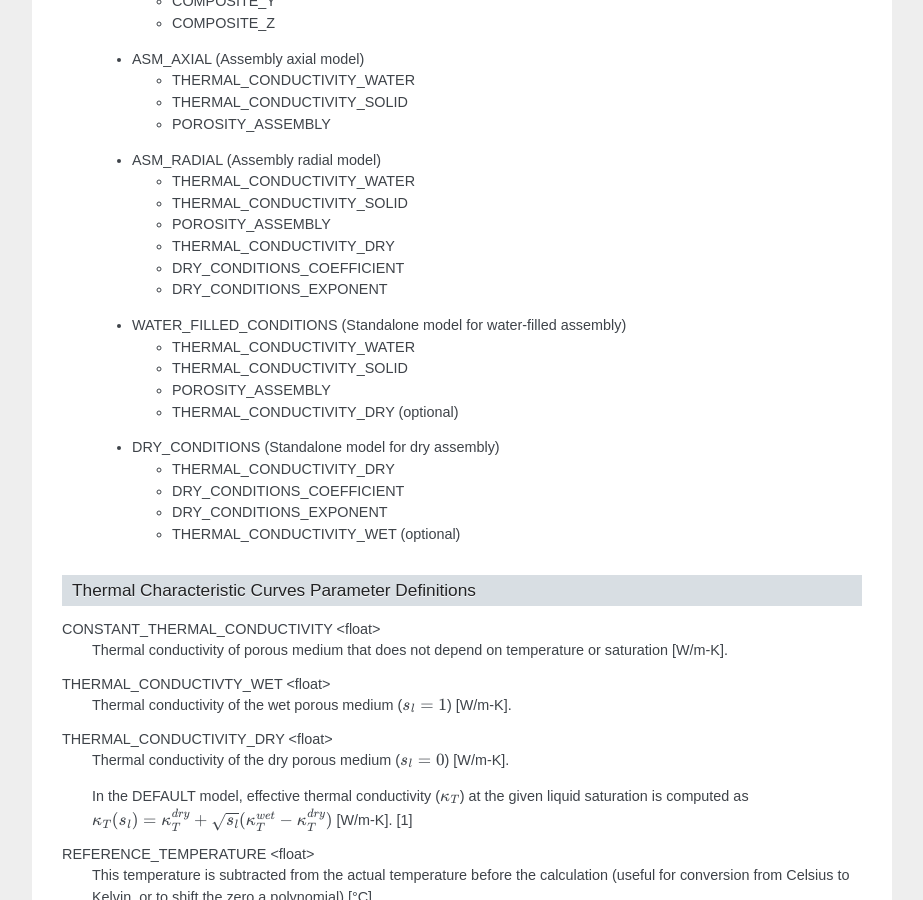
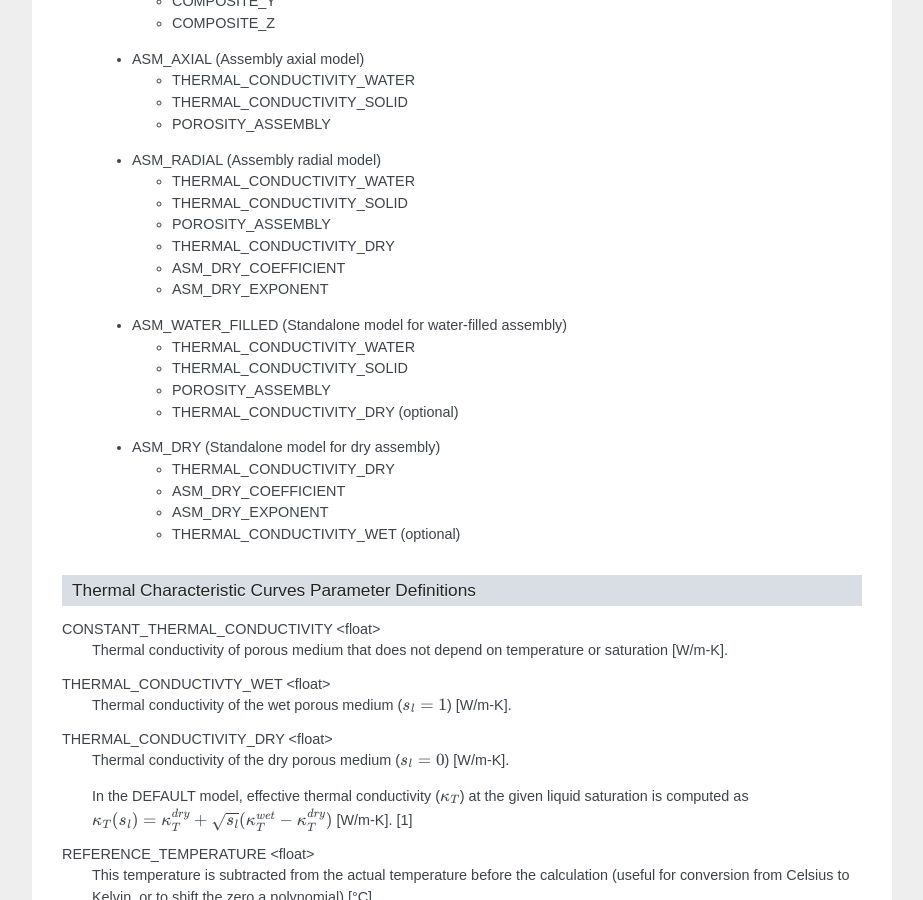
Before and after one commit to Miracloon/pflotran-documentation, a Sphinx documentation site: the page built from source/user_guide/cards/subsurface/characteristic_curves_thermal_card.rst, in a window 1280 px wide and 900 px high, scrolled down 1218 px. Shown: the whole window, without its empty margins (318-1241 px from the left). Built offline with Sphinx 7.4.7, drawn with Linux system fonts in a browser that asks for light colours; some of the changed text lies outside the part shown.

Commit message:
Renamed WATER_FILLED_CONDITIONS to ASM_WATER_FILLED and DRY_CONDITIONS to ASM_DRY. Renamed input keywords for dry temperature coefficient and exponent to ASM_DRY_COEFFICIENT and ASM_DRY_EXPONENT.

```diff
--- a/source/user_guide/cards/subsurface/characteristic_curves_thermal_card.rst
+++ b/source/user_guide/cards/subsurface/characteristic_curves_thermal_card.rst
@@ -90,12 +90,12 @@ THERMAL_CONDUCTIVITY_FUNCTION <string>
     + THERMAL_CONDUCTIVITY_SOLID
     + POROSITY_ASSEMBLY
     + THERMAL_CONDUCTIVITY_DRY
-    + DRY_CONDITIONS_COEFFICIENT
-    + DRY_CONDITIONS_EXPONENT
+    + ASM_DRY_COEFFICIENT
+    + ASM_DRY_EXPONENT
 
   .. _tcc-assembly-water-input:
 
-  * WATER_FILLED_CONDITIONS (Standalone model for water-filled assembly)
+  * ASM_WATER_FILLED (Standalone model for water-filled assembly)
 
     + THERMAL_CONDUCTIVITY_WATER
     + THERMAL_CONDUCTIVITY_SOLID
@@ -104,11 +104,11 @@ THERMAL_CONDUCTIVITY_FUNCTION <string>
 
   .. _tcc-assembly-dry-input:
 
-  * DRY_CONDITIONS (Standalone model for dry assembly)
+  * ASM_DRY (Standalone model for dry assembly)
 
     + THERMAL_CONDUCTIVITY_DRY
-    + DRY_CONDITIONS_COEFFICIENT
-    + DRY_CONDITIONS_EXPONENT
+    + ASM_DRY_COEFFICIENT
+    + ASM_DRY_EXPONENT
     + THERMAL_CONDUCTIVITY_WET (optional)
 
 .. _tcc-parameter-definitions:
@@ -201,11 +201,11 @@ Models are available to describe the conduction of heat in spent nuclear fuel as
 The radial model (`ASM_RADIAL <tcc-assembly-radial-input_>`_) takes the form of the DEFAULT curve, albeit with a temperature-dependent dry component and a special wet component: :math:`\kappa_{radial}(s_l,T)=\kappa_{d}(T)+[\kappa_{w}^{\prime}-\kappa_{d}(T)\sqrt{s_{l}}]` [W/m-K].
 
 The dry thermal conductivity of the radial model takes the form of a power law with temperature: :math:`\kappa_{d}(T)=\kappa_{d}^{0}+\alpha T^{\beta}` [W/m-K] for :math:`T\ge\:0 °C`.[6]
-  * This model can be used on its own with the `DRY_CONDITIONS <tcc-assembly-dry-input_>`_ function.
+  * This model can be used on its own with the `ASM_DRY <tcc-assembly-dry-input_>`_ function.
   * A constant :math:`\kappa_{w}` may be specified to use the saturation dependence of the `DEFAULT <tcc-default-input_>`_ model.
 
 The wet thermal conductivity of the radial model takes into account the porosity of the assembly :math:`(\Phi)` and the thermal conductivities of its solid constituents and contained water (:math:`\kappa_{s}` and :math:`\kappa_{l}`): :math:`\kappa_{w}^{\prime}=\kappa_{l}\Bigg[1-\sqrt{1-\Phi}+\frac{\sqrt{1-\Phi}}{1+(\frac{\kappa_{l}}{\kappa_{s}}-1)\sqrt{1-\Phi}}\Bigg]` [W/m-K].[7]
-  * This model can be used on its own with the `WATER_FILLED_CONDITIONS <tcc-assembly-water-input_>`_ function.
+  * This model can be used on its own with the `ASM_WATER_FILLED <tcc-assembly-water-input_>`_ function.
   * A constant :math:`\kappa_{d}` may be specified to use the saturation dependence of the `DEFAULT <tcc-default-input_>`_ model.
 
 The axial model (`ASM_AXIAL <tcc-assembly-axial-input_>`_) assumes parallel conduction between solid constituents in the assembly and the surrounding water. When applied to an unsaturated system, it assumes that the thermal conductivity of gas is negligible. It differs from the DEFAULT curve by having linear saturation dependence and by using the thermal conductivities of assembly solids and water (as opposed to dry and wet components): :math:`\kappa_{axial}(s_{l})=(1-\Phi)\kappa_{s}+\Phi s_{l}\kappa_{l}` [W/m-K].
@@ -222,10 +222,10 @@ POROSITY_ASSEMBLY <float>
 THERMAL_CONDUCTIVITY_DRY <float>
  For the radial assembly model, the dry thermal conductivity is applied as the zero-order term describing the baseline thermal conductivity of the dry assembly at 0 °C (:math:`\kappa_{d}^{0}` [W/m-K]).
 
-DRY_CONDITIONS_COEFFICIENT <float>
+ASM_DRY_COEFFICIENT <float>
  For the dry state of the radial assembly model, this is the coefficient for the temperature-dependent term (:math:`\alpha`).
 
-DRY_CONDITIONS_EXPONENT <float>
+ASM_DRY_EXPONENT <float>
  For the dry state of the radial assembly model, this is the exponent of temperature in the temperature-dependent term (:math:`\beta`). Both :math:`\alpha` and :math:`\beta` must be fitted to align with the units of :math:`\kappa_{d}^{0}`.
 
 Optional Blocks and Cards:
@@ -378,8 +378,8 @@ Material with composite thermal characteristic curve named "cct_composite"
       THERMAL_CONDUCTIVITY_DRY   0.1430D+0 W/m-C
       THERMAL_CONDUCTIVITY_WATER 1.7200D+0 W/m-C
       THERMAL_CONDUCTIVITY_SOLID 1.6700D+1 W/m-C
-      DRY_CONDITIONS_COEFFICIENT 3.8300D-5
-      DRY_CONDITIONS_EXPONENT    1.6700D+0
+      ASM_DRY_COEFFICIENT        3.8300D-5
+      ASM_DRY_EXPONENT           1.6700D+0
       POROSITY_ASSEMBLY          5.0000D-1
     END
     TEST
```
